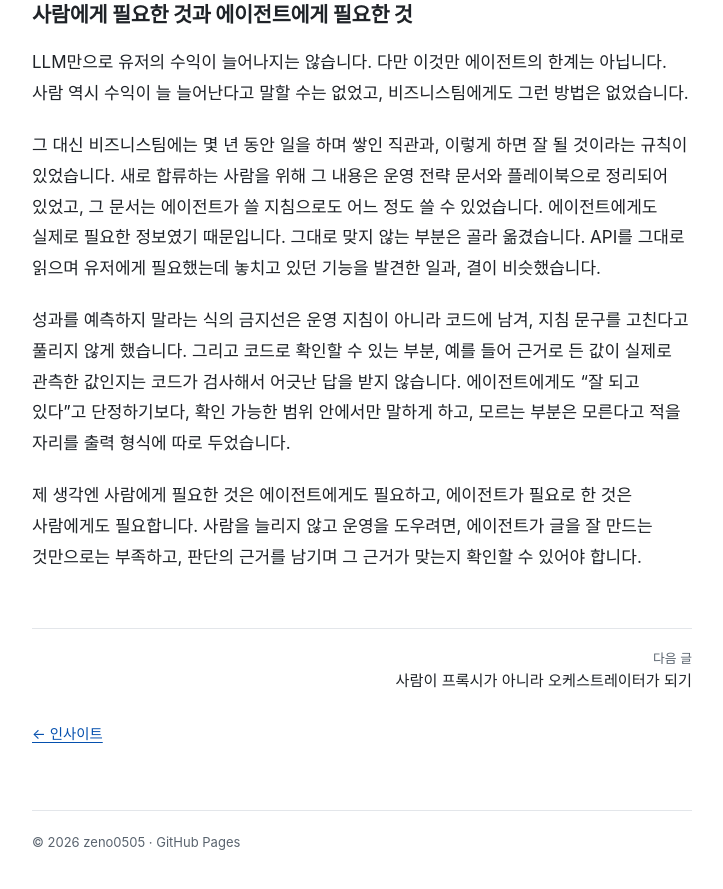
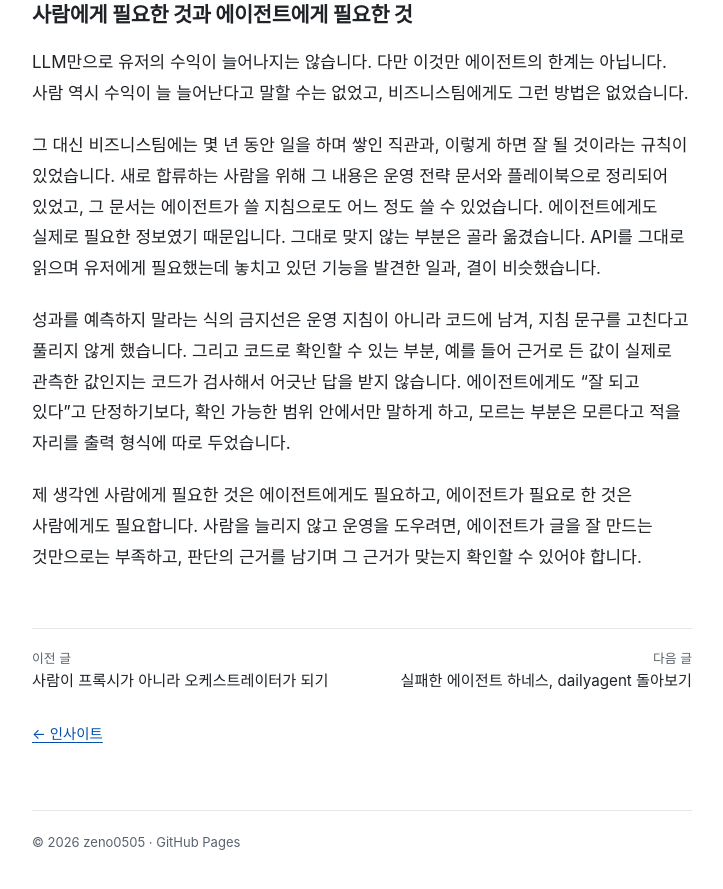
Before and after one commit to zeno0505/dev-articles, a Jekyll site: the page built from _posts/2026-11-18-api-spec-in-the-browser.md, in a window 1280 px wide and 900 px high, scrolled down 9551 px. Shown: the top 889 px of the window, without its empty margins (278-1001 px from the left). Built offline with Jekyll 4.4.1, drawn with Linux system fonts in a browser that asks for light colours; some web fonts are replaced; part of the change alters nothing that is shown.

Commit message:
fix: 같은 날 글의 목록 순서를 발행 순서로 고정(front matter date에 발행 시각 추가)

```diff
--- a/_posts/2026-11-18-api-spec-in-the-browser.md
+++ b/_posts/2026-11-18-api-spec-in-the-browser.md
@@ -1,6 +1,6 @@
 ---
 title: "비즈니스 구조를 개선하는 사용자 AI 서비스 제작기"
-date: 2026-11-18
+date: 2026-11-18 20:32:11 +0900
 categories: [인사이트]
 description: "서버 인력 없이 프론트엔드만으로, 유저 운영을 돕는 에이전트에 API 명세만 넘기고 실행은 브라우저에서 하게 두며, 사람에게 필요한 판단 근거를 지침으로 쓰기로 했습니다."
 ---
```
